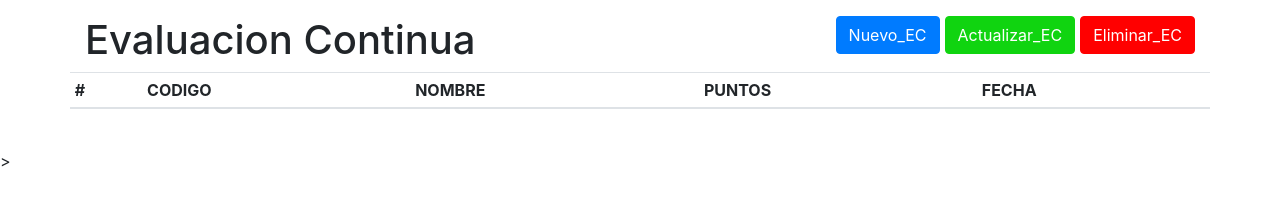
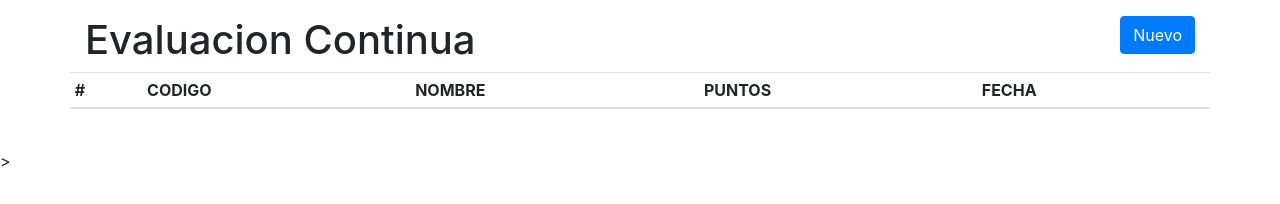
Before and after one commit to LuisIZ/CloudProyectoFInal, a plain HTML site: page index.html in a window 1280 px wide. Drawn offline with nearby package versions, Linux system fonts and the light colour scheme; no server answers.

Commit message:
elimino botones anteriores

```diff
--- a/index.html
+++ b/index.html
@@ -14,11 +14,7 @@
             <div class="col mt-3">
                 <h1 class="float-left">Evaluacion Continua</h1>
 
-                <a href="elimina.html" class="btn btn-primary float-right" style="background-color: red; border-color: red; margin-left: 5px;">Eliminar_EC</a>
-
-                <a href="actualiza.html" class="btn btn-primary float-right" style="background-color: rgb(16, 212, 16); border-color: rgb(16, 212, 16); margin-left: 5px;">Actualizar_EC</a>
-
-                <a href="nuevo.html" class="btn btn-primary float-right">Nuevo_EC</a>
+                <a href="nuevo.html" class="btn btn-primary float-right">Nuevo</a>
 
             </div>
             <div class="table-responsive">
```
